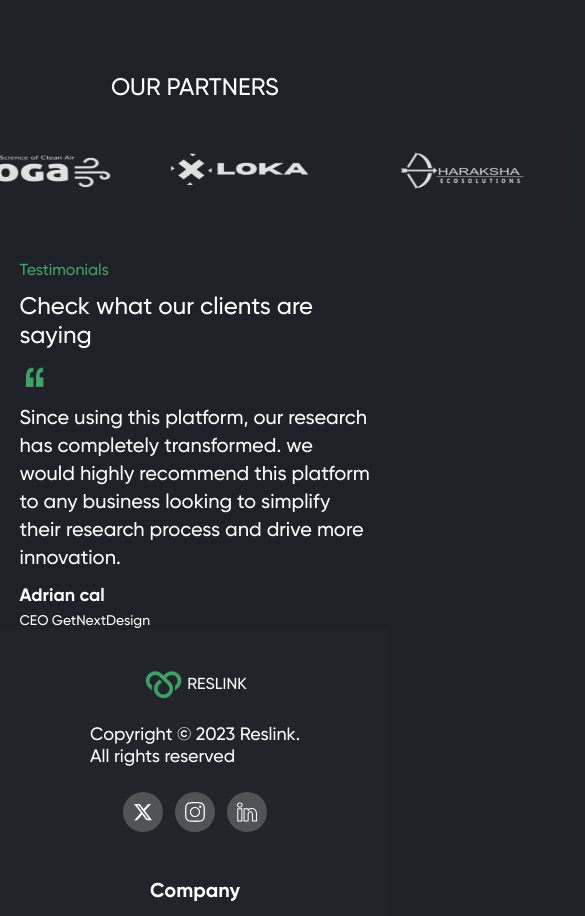
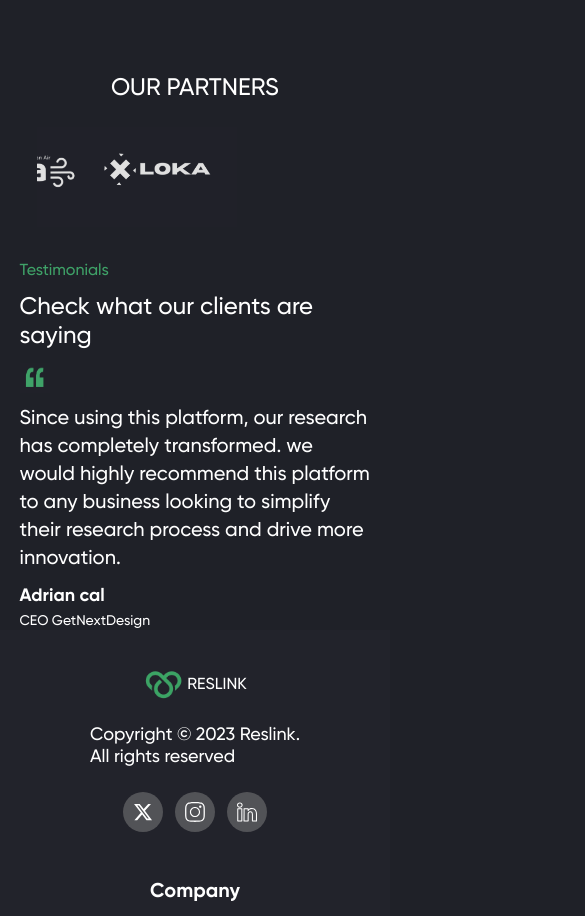
Before and after one commit to Lakshay-bit-png/reslink_lakshay, a React (Create React App) app: page / in a window 390 px wide. Shown: the part 2530-3446 px from the top of the page, 585 px wide, since content can reach past the window. Built offline with nearby package versions, Linux system fonts and the light colour scheme.

Commit message:
Update index.css

```diff
--- a/src/Home/partners/index.css
+++ b/src/Home/partners/index.css
@@ -25,6 +25,7 @@ color:white;
     align-items: center;
     justify-content: center;
     font-size:18px;
+    width:100%;
 
 
 }
@@ -36,13 +37,14 @@ color:white;
 .partners {
     display: flex;
     overflow: hidden;
+    width:100%;
 
 }
 
 
 
 @media (max-width: 900px) {
-    .partners img {
+    .partners {
         height: 100px;
         width: 200px;
         margin-right: 20px; /* Add margin between images */
```
